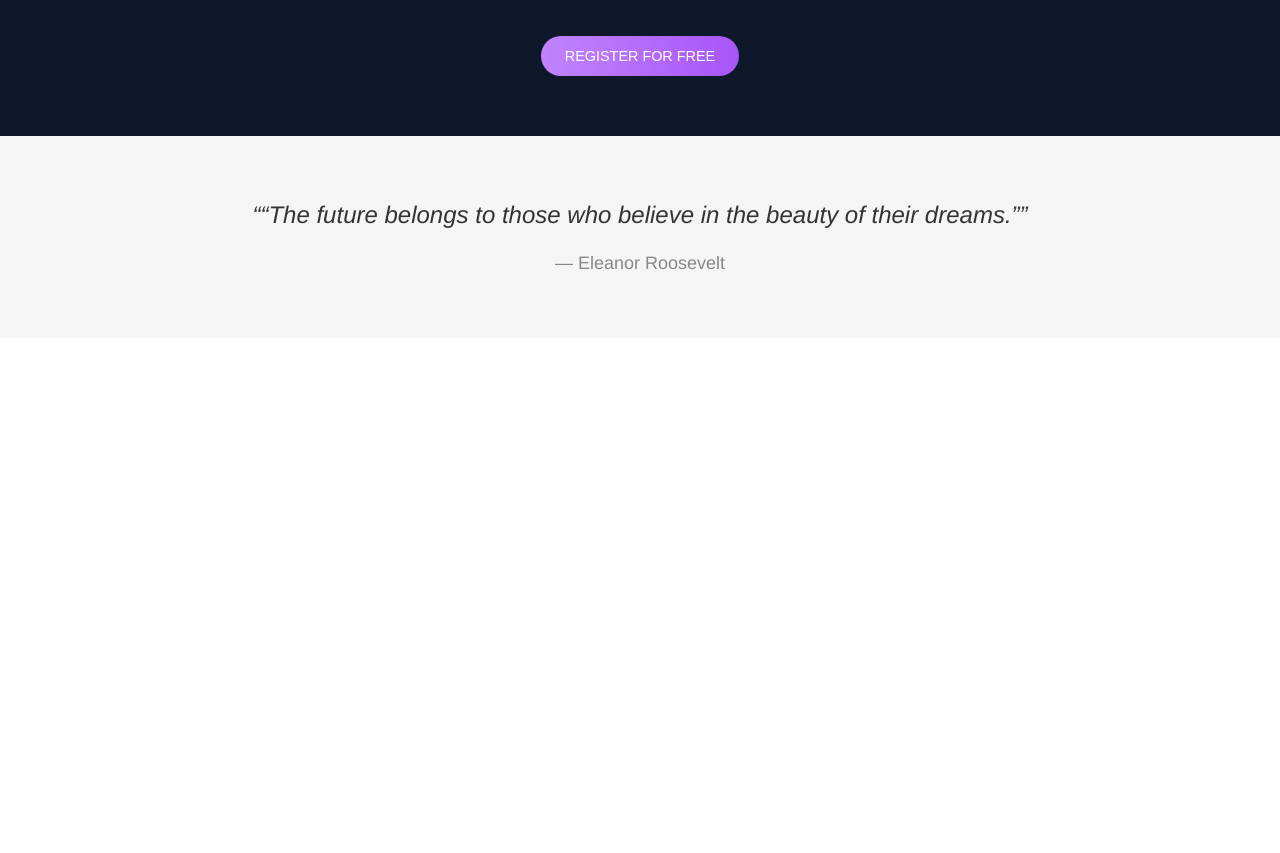
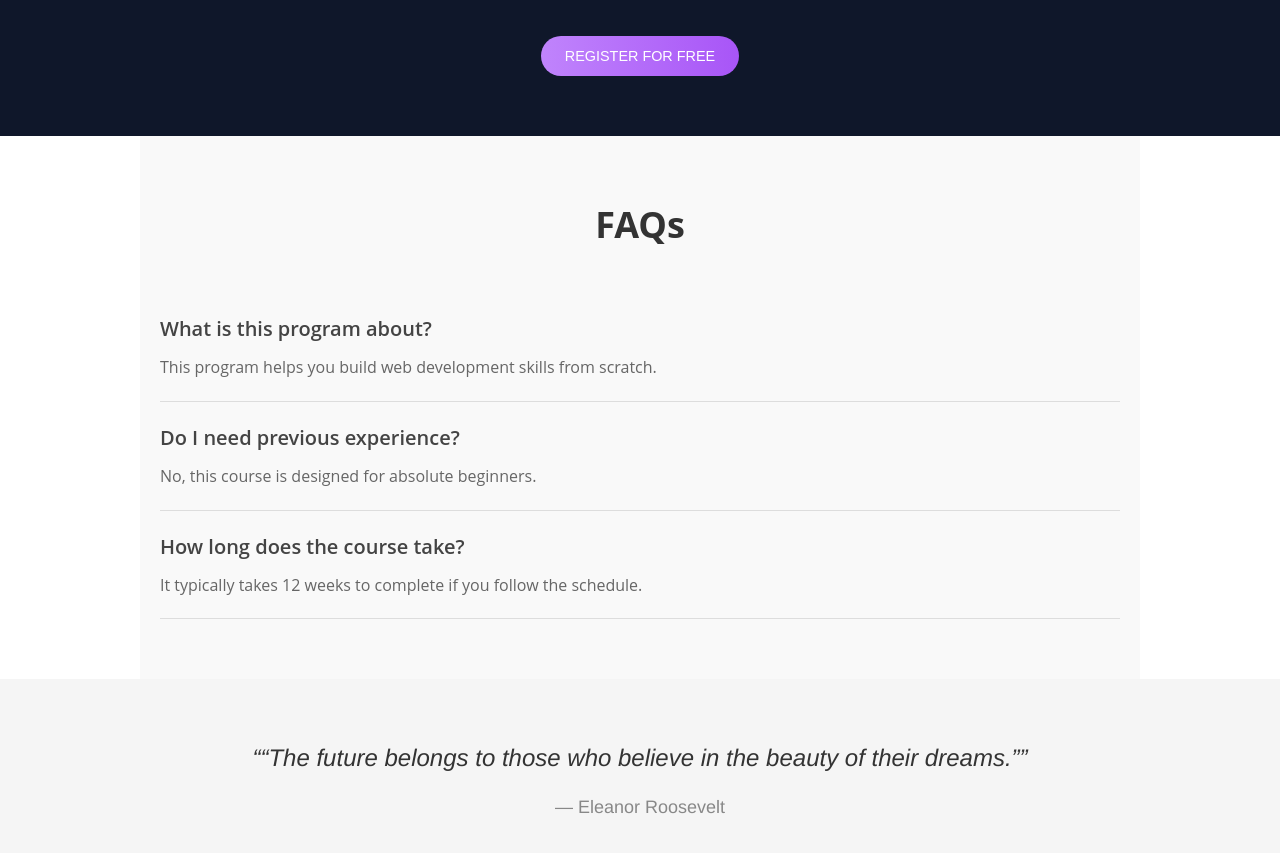
Before and after one commit to meniamollomou/alx_html_css, a plain HTML site: page index.html in a window 1280 px wide. Shown: the part 980-1833 px from the top of the page. Before the commit the page ends 1318 px from the top, so only its background shows below. Drawn offline with Linux system fonts and the light colour scheme.

Commit message:
Added a FAQ section

```diff
--- a/index.html
+++ b/index.html
@@ -68,6 +68,23 @@
   <button class="register-button">REGISTER FOR FREE</button>
 </section>
 
+<section class="faq-section">
+  <h2 class="faq-title">FAQs</h2>
+  <div class="faq-item">
+    <h3 class="faq-question">What is this program about?</h3>
+    <p class="faq-answer">This program helps you build web development skills from scratch.</p>
+  </div>
+  <div class="faq-item">
+    <h3 class="faq-question">Do I need previous experience?</h3>
+    <p class="faq-answer">No, this course is designed for absolute beginners.</p>
+  </div>
+  <div class="faq-item">
+    <h3 class="faq-question">How long does the course take?</h3>
+    <p class="faq-answer">It typically takes 12 weeks to complete if you follow the schedule.</p>
+  </div>
+</section>
+
+
     <!-- QUOTE SECTION -->
     <section class="quote">
       <div class="quote-text">
--- a/styles.css
+++ b/styles.css
@@ -171,3 +171,37 @@ body {
 .membership .register-button:hover {
   background: linear-gradient(90deg, #a855f7, #c084fc);
 }
+/* FAQ Section */
+.faq-section {
+  background-color: #f9f9f9;
+  padding: 60px 20px;
+  max-width: 1000px;
+  margin: 0 auto;
+  font-family: 'Open Sans', sans-serif;
+}
+
+.faq-title {
+  text-align: center;
+  font-size: 36px;
+  font-weight: 700;
+  margin-bottom: 40px;
+  color: #333;
+}
+
+.faq-item {
+  border-bottom: 1px solid #ddd;
+  padding: 20px 0;
+}
+
+.faq-question {
+  font-size: 20px;
+  font-weight: 600;
+  color: #444;
+  margin-bottom: 10px;
+}
+
+.faq-answer {
+  font-size: 16px;
+  color: #666;
+  line-height: 1.6;
+}
```
